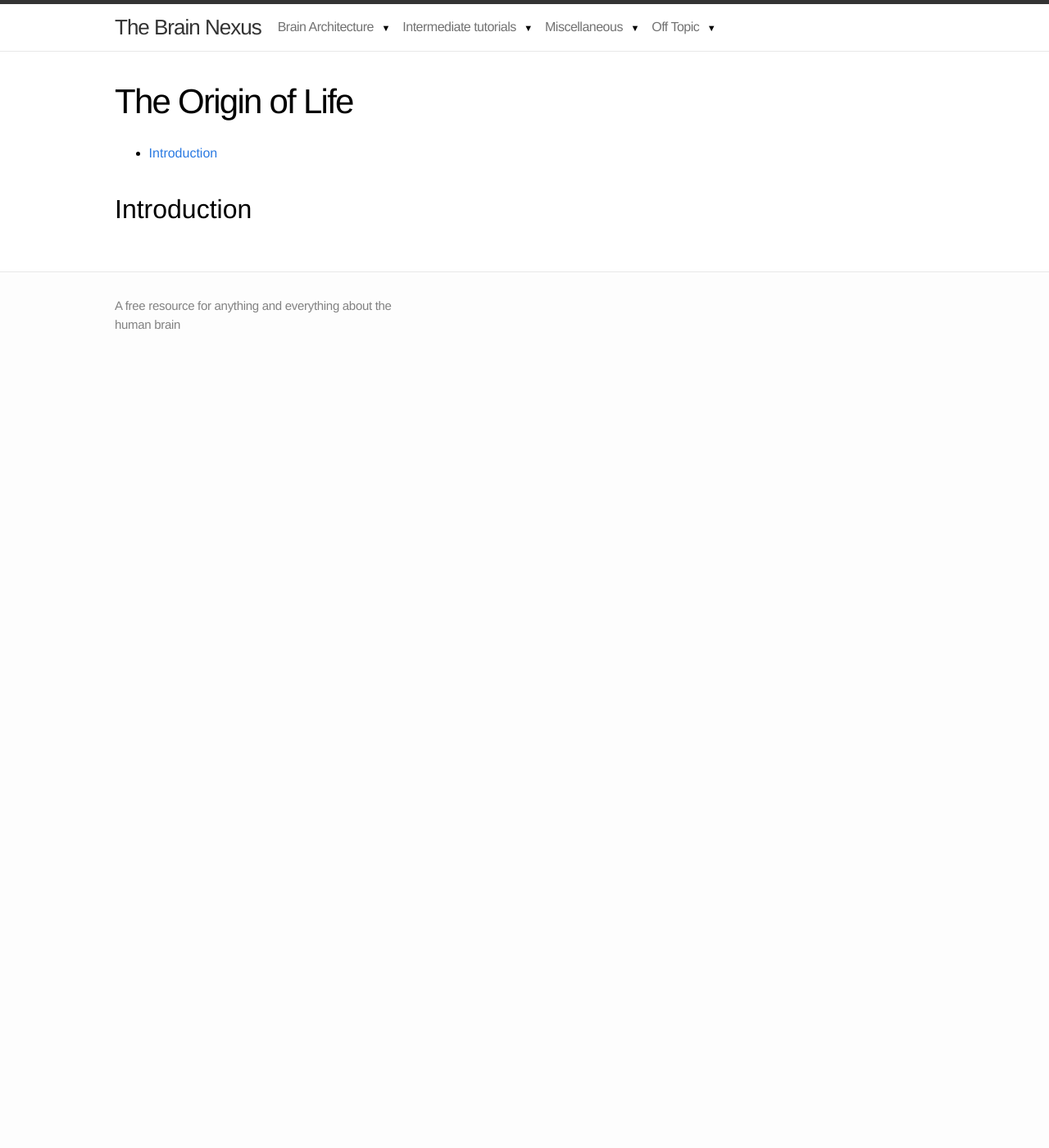
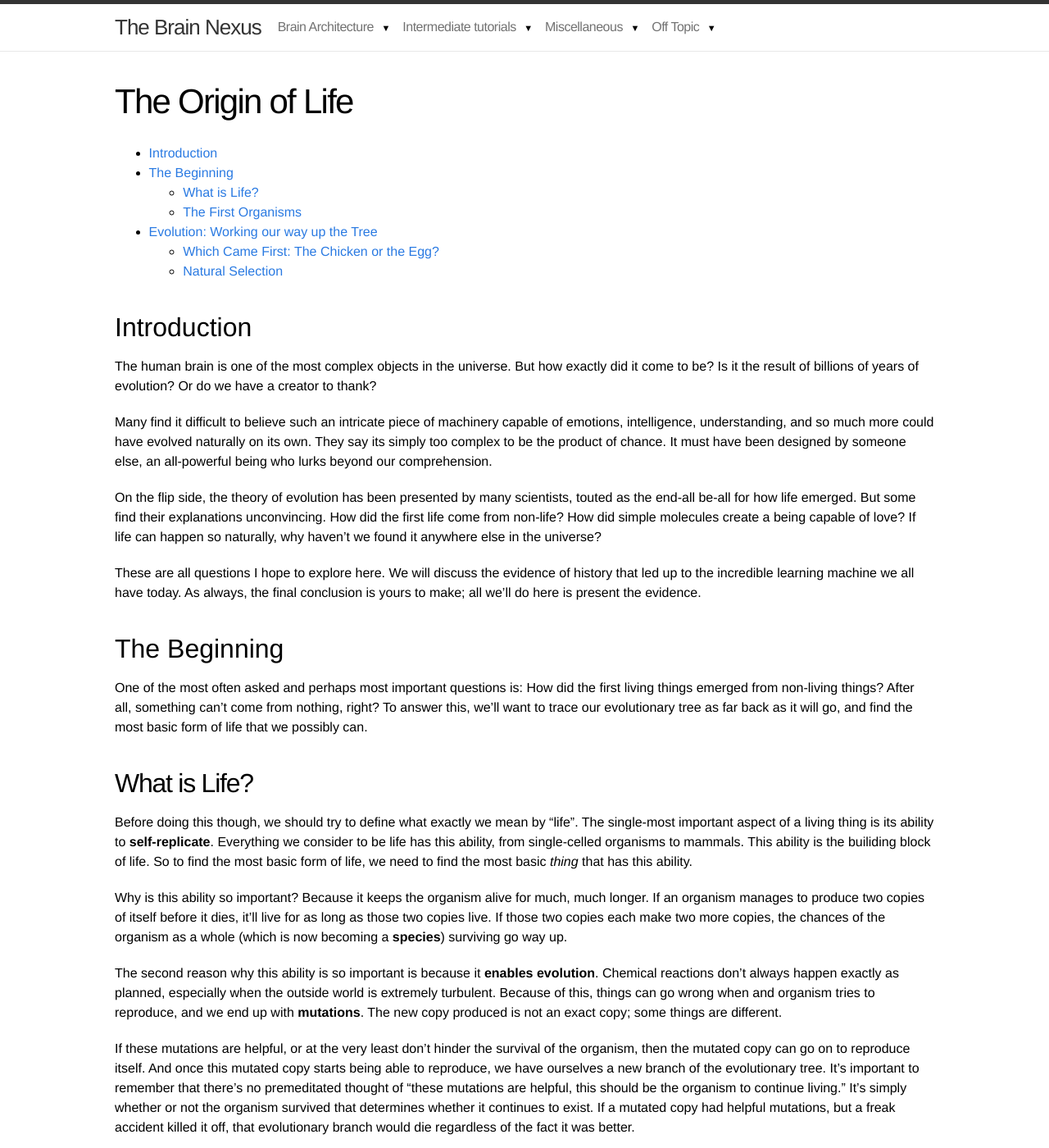
Before and after one commit to mdelsole/brain-nexus, a Jekyll site: the page built from off-topic/the-origin-of-life/index.markdown, in a window 1280 px wide and 1400 px high. Shown: the whole window at 82% size. Built offline with Jekyll 4.4.1, drawn with Linux system fonts in a browser that asks for light colours; some of the changed text lies outside the part shown.

Commit message:
Update index.markdown

```diff
--- a/off-topic/the-origin-of-life/index.markdown
+++ b/off-topic/the-origin-of-life/index.markdown
@@ -14,3 +14,45 @@ tags: []
 {:toc}
 
 # Introduction
+
+The human brain is one of the most complex objects in the universe. But how exactly did it come to be? Is it the result of billions of years of evolution? Or do we have a creator to thank?
+
+Many find it difficult to believe such an intricate piece of machinery capable of emotions, intelligence, understanding, and so much more could have evolved naturally on its own. They say its simply too complex to be the product of chance. It must have been designed by someone else, an all-powerful being who lurks beyond our comprehension.
+
+On the flip side, the theory of evolution has been presented by many scientists, touted as the end-all be-all for how life emerged. But some find their explanations unconvincing. How did the first life come from non-life? How did simple molecules create a being capable of love? If life can happen so naturally, why haven't we found it anywhere else in the universe?
+
+These are all questions I hope to explore here. We will discuss the evidence of history that led up to the incredible learning machine we all have today. As always, the final conclusion is yours to make; all we'll do here is present the evidence.
+
+# The Beginning
+
+One of the most often asked and perhaps most important questions is: How did the first living things emerged from non-living things? After all, something can't come from nothing, right? To answer this, we'll want to trace our evolutionary tree as far back as it will go, and find the most basic form of life that we possibly can.
+
+## What is Life?
+
+Before doing this though, we should try to define what exactly we mean by "life". The single-most important aspect of a living thing is its ability to **self-replicate**. Everything we consider to be life has this ability, from single-celled organisms to mammals. This ability is the builiding block of life. So to find the most basic form of life, we need to find the most basic *thing* that has this ability.
+
+Why is this ability so important? Because it keeps the organism alive for much, much longer. If an organism manages to produce two copies of itself before it dies, it'll live for as long as those two copies live. If those two copies each make two more copies, the chances of the organism as a whole (which is now becoming a **species**) surviving go way up.
+
+The second reason why this ability is so important is because it **enables evolution**. Chemical reactions don't always happen exactly as planned, especially when the outside world is extremely turbulent. Because of this, things can go wrong when and organism tries to reproduce, and we end up with **mutations**. The new copy produced is not an exact copy; some things are different.
+
+If these mutations are helpful, or at the very least don't hinder the survival of the organism, then the mutated copy can go on to reproduce itself. And once this mutated copy starts being able to reproduce, we have ourselves a new branch of the evolutionary tree. It's important to remember that there's no premeditated thought of "these mutations are helpful, this should be the organism to continue living." It's simply whether or not the organism survived that determines whether it continues to exist. If a mutated copy had helpful mutations, but a freak accident killed it off, that evolutionary branch would die regardless of the fact it was better.
+
+By enabling evolution, reproduction also allows an organism to **adapt to its environment**. Mutations are random, but as time progresses mutated copies with mutations that were helpful to the organisms survival will survive in greater numbers, while copies without the mutations will survive with fewer numbers. Over thousands of years, the old un-mutated copies will die out, and the mutated copies that had traits favorable to the environment will have survived.
+
+By enabling adaptation to the environment, reproduction allows the organism (now species) to live for much, much longer. It becomes a cycle: reproduction enables evolution, which enables better surivival, which enables more reproduction, etc. It all serves one goal: to keep the species alive. The purpose of life, if there is one, could be arguably be *to continue living*. In humans love enables reproduction, so as cliche as it sounds, the purpose of life is love.
+
+## The First Organisms
+
+Now that we've established some criteria for life, we can try to understand how the first life came from non-life.
+
+# Evolution: Working our way up the Tree
+
+## Which Came First: The Chicken or the Egg?
+
+This age-old question actually has a relatively simple answer, and sums up the process of evolution quite nicely.
+
+## Natural Selection
+
+
+
+To be continued...
```
